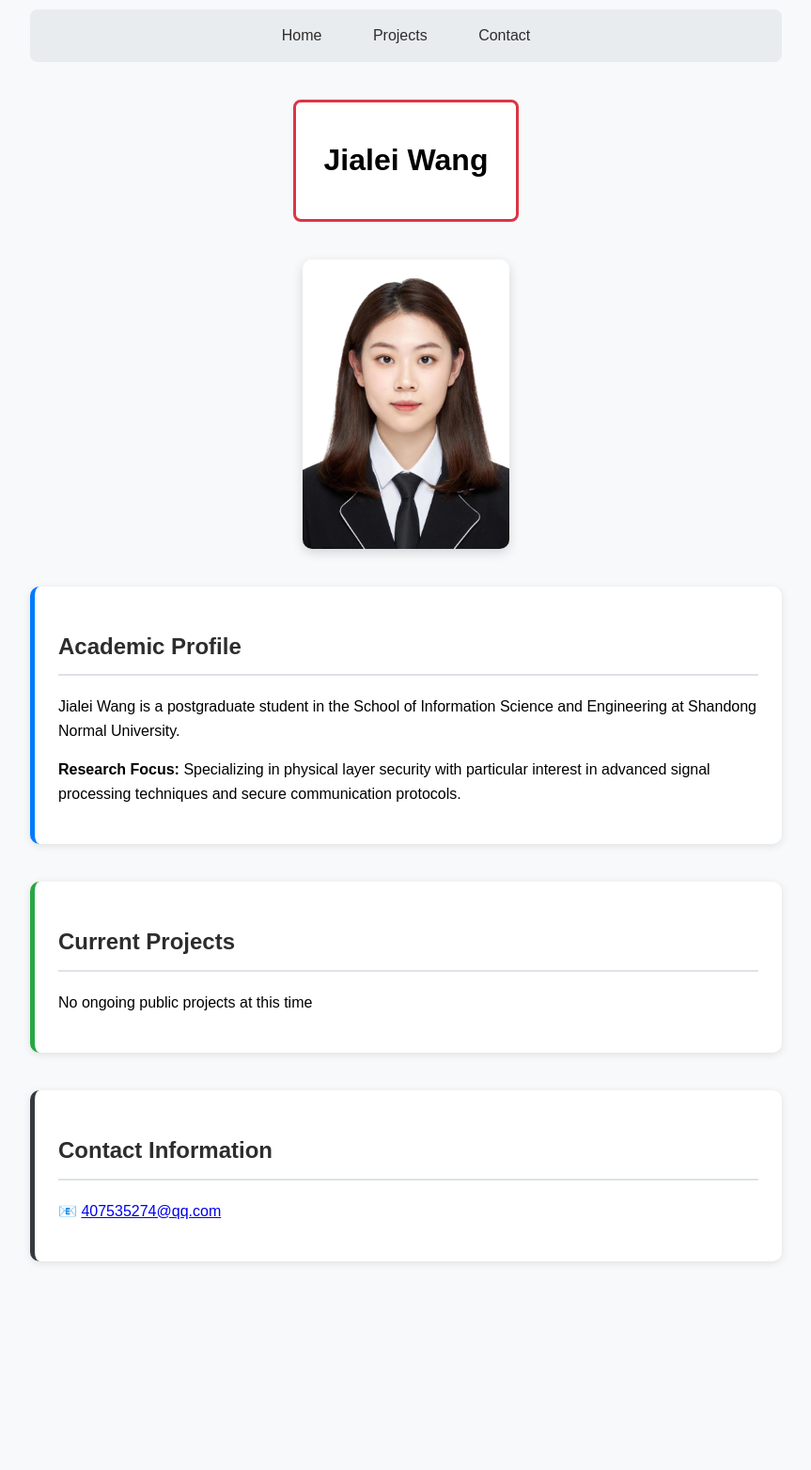
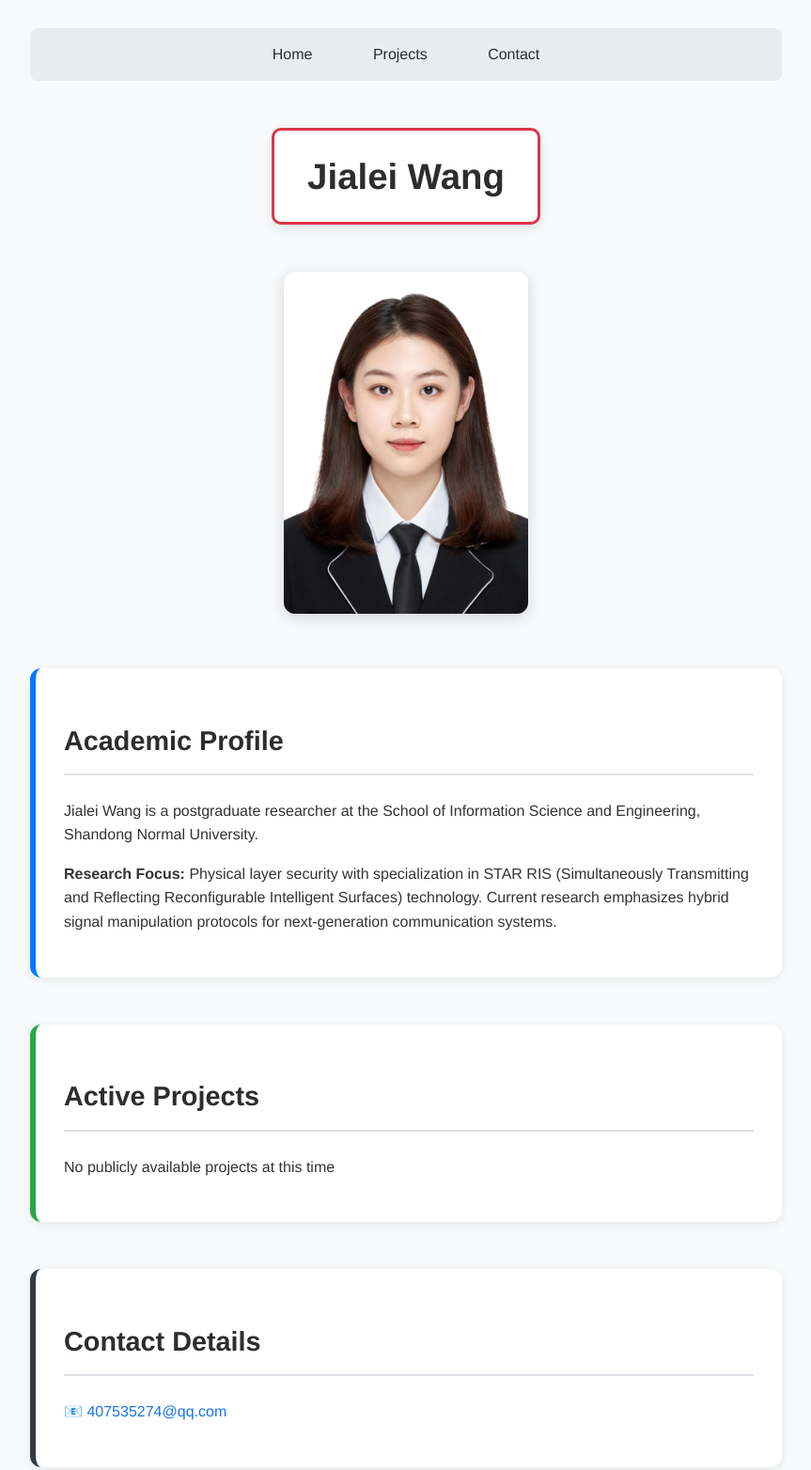
Before and after one commit to 1w2j3a/Wang, a plain HTML site: page index.html in a window 1280 px wide. Shown: the part 40-1604 px from the top of the page at 94% size, without its empty margins (208-1071 px from the left). Before the commit the page ends 1442 px from the top, so only its background shows below. Drawn offline with Linux system fonts and the light colour scheme.

Commit message:
index.html

```diff
--- a/index.html
+++ b/index.html
@@ -3,125 +3,161 @@
 <head>
     <meta charset="UTF-8">
     <meta name="viewport" content="width=device-width, initial-scale=1.0">
-    <title>Jialei Wang - Academic Profile</title>
+    <title>Jialei Wang - Academic Portfolio</title>
     <style>
-        /* 基础样式 */
+        /* Base Styles */
         body {
-            font-family: 'Arial', sans-serif;
+            font-family: 'Helvetica Neue', Arial, sans-serif;
             line-height: 1.6;
             max-width: 800px;
             margin: 0 auto;
-            padding: 20px;
+            padding: 30px;
             background-color: #f8f9fa;
+            color: #333;
         }
 
-        /* 导航菜单 */
+        /* Navigation Menu */
         .nav-menu {
             text-align: center;
-            margin: 30px 0;
+            margin: 40px 0;
             padding: 15px;
             background-color: #e9ecef;
             border-radius: 8px;
         }
         .nav-menu a {
-            margin: 0 25px;
+            margin: 0 30px;
             text-decoration: none;
             color: #2d2d2d;
             font-weight: 500;
-            transition: color 0.3s;
+            transition: all 0.3s ease;
         }
         .nav-menu a:hover {
             color: #1a73e8;
+            transform: translateY(-2px);
         }
 
-        /* 姓名样式 */
+        /* Name Section */
         .name-container {
             text-align: center;
-            margin: 40px 0;
+            margin: 50px 0 30px;
         }
         .name-box {
             display: inline-block;
-            padding: 15px 30px;
+            padding: 18px 35px;
             border: 3px solid #dc3545;
-            border-radius: 8px;
+            border-radius: 10px;
             background-color: #fff;
+            box-shadow: 0 4px 12px rgba(0,0,0,0.1);
+        }
+        .name-box h1 {
+            margin: 0;
+            font-size: 2.4em;
+            color: #2d2d2d;
         }
 
-        /* 照片样式 */
+        /* Profile Photo */
+        .photo-section {
+            width: 100%;
+            margin: 50px 0;
+            text-align: center;
+        }
         .profile-img {
-            width: 220px;
+            width: 260px;
             height: auto;
-            border-radius: 10px;
-            display: block;
-            margin: 30px auto;
-            box-shadow: 0 4px 12px rgba(0,0,0,0.15);
+            border-radius: 12px;
+            display: inline-block;
+            box-shadow: 0 4px 15px rgba(0,0,0,0.15);
+            transition: transform 0.3s ease;
+        }
+        .profile-img:hover {
+            transform: scale(1.02);
         }
 
-        /* 内容区块 */
+        /* Content Sections */
         .content-section {
-            margin: 40px 0;
-            padding: 25px;
-            border-radius: 10px;
+            margin: 50px 0;
+            padding: 30px;
+            border-radius: 12px;
             background-color: #fff;
-            box-shadow: 0 2px 8px rgba(0,0,0,0.1);
+            box-shadow: 0 2px 10px rgba(0,0,0,0.08);
         }
-        .blue-box {
-            border-left: 5px solid #007bff;
+        .blue-accent {
+            border-left: 6px solid #007bff;
         }
-        .green-box {
-            border-left: 5px solid #28a745;
+        .green-accent {
+            border-left: 6px solid #28a745;
         }
-        .black-box {
-            border-left: 5px solid #343a40;
+        .black-accent {
+            border-left: 6px solid #343a40;
         }
 
-        /* 标题样式 */
+        /* Section Titles */
         .section-title {
-            font-size: 24px;
+            font-size: 1.8em;
             color: #2d2d2d;
-            margin-bottom: 20px;
-            padding-bottom: 10px;
+            margin-bottom: 25px;
+            padding-bottom: 12px;
             border-bottom: 2px solid #dee2e6;
+        }
+
+        /* Responsive Design */
+        @media (max-width: 768px) {
+            body {
+                padding: 20px;
+            }
+            .profile-img {
+                width: 220px;
+            }
+            .nav-menu a {
+                margin: 0 15px;
+                display: block;
+                padding: 10px;
+            }
+            .name-box h1 {
+                font-size: 2em;
+            }
         }
     </style>
 </head>
 <body>
-    <!-- 导航菜单 -->
+    <!-- Navigation -->
     <nav class="nav-menu">
         <a href="#home">Home</a>
         <a href="#projects">Projects</a>
         <a href="#contact">Contact</a>
     </nav>
 
-    <!-- 姓名 -->
+    <!-- Name Section -->
     <div class="name-container">
         <div class="name-box">
             <h1>Jialei Wang</h1>
         </div>
     </div>
 
-    <!-- 个人照片 -->
-    <img class="profile-img"
-         src="my_photo.jpg"
-         alt="Jialei Wang's Academic Profile Photo">
-
-    <!-- 个人简介 -->
-    <div class="content-section blue-box">
-        <h2 class="section-title">Academic Profile</h2>
-        <p>Jialei Wang is a postgraduate student in the School of Information Science and Engineering at Shandong Normal University.</p>
-        <p><strong>Research Focus:</strong> Specializing in physical layer security with particular interest in advanced signal processing techniques and secure communication protocols.</p>
+    <!-- Profile Photo -->
+    <div class="photo-section">
+        <img class="profile-img"
+             src="my_photo.jpg"
+             alt="Jialei Wang's Academic Profile Photo">
     </div>
 
-    <!-- 在研项目 -->
-    <div class="content-section green-box">
-        <h2 class="section-title">Current Projects</h2>
-        <p>No ongoing public projects at this time</p>
+    <!-- Academic Profile -->
+    <div class="content-section blue-accent">
+        <h2 class="section-title">Academic Profile</h2>
+        <p>Jialei Wang is a postgraduate researcher at the School of Information Science and Engineering, Shandong Normal University.</p>
+        <p><strong>Research Focus:</strong> Physical layer security with specialization in STAR RIS (Simultaneously Transmitting and Reflecting Reconfigurable Intelligent Surfaces) technology. Current research emphasizes hybrid signal manipulation protocols for next-generation communication systems.</p>
     </div>
 
-    <!-- 联系方式 -->
-    <div class="content-section black-box">
-        <h2 class="section-title">Contact Information</h2>
-        <p>📧 <a href="mailto:407535274@qq.com">407535274@qq.com</a></p>
+    <!-- Projects Section -->
+    <div class="content-section green-accent">
+        <h2 class="section-title">Active Projects</h2>
+        <p>No publicly available projects at this time</p>
+    </div>
+
+    <!-- Contact Information -->
+    <div class="content-section black-accent">
+        <h2 class="section-title">Contact Details</h2>
+        <p>📧 <a href="mailto:407535274@qq.com" style="color: #1a73e8; text-decoration: none;">407535274@qq.com</a></p>
     </div>
 </body>
 </html>
```
